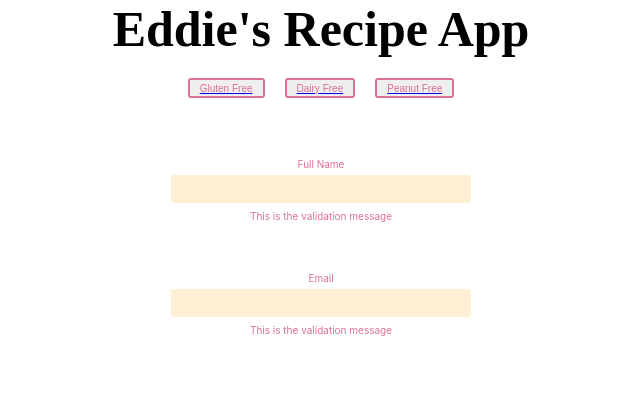
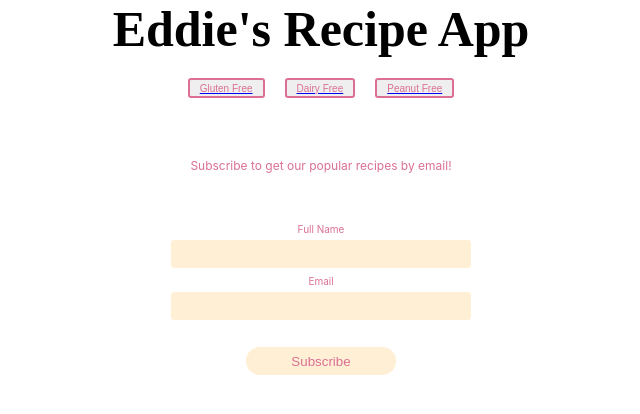
Before and after one commit to JustEddie/recipe-app, a React (Create React App) app: page /subscription in a window 1280 px wide. Shown: the top 414 px of the page, without its empty margins (319-959 px from the left). Built offline with nearby package versions, Linux system fonts and the light colour scheme; a web font is replaced by a local one.

Commit message:
edited subscription form page with new button and styles

```diff
--- a/src/components/Template.jsx
+++ b/src/components/Template.jsx
@@ -187,10 +187,22 @@ const SubscriptionInput = styled.input`
 `;
 
 const Message = styled.label`
-	margin-bottom: 0.5em;
 	color: palevioletred;
     display: block;
+    margin-bottom: 5rem;
+    font-size: 1.2rem;
 `;
+
+export const SubscriptionButton = styled.button`
+  	padding: 0.5em;
+	color: palevioletred;
+	background: papayawhip;
+	border: none;
+	border-radius: 3rem;
+	width: 50%;
+	margin-bottom: 0.5em;
+  margin-top: 2rem;
+`
 
 
 export {
--- a/src/json-server/db.json
+++ b/src/json-server/db.json
@@ -2,8 +2,8 @@
     "users": [
       {
         "id": 1,
-        "first_name": "Sebastian",
-        "last_name": "Eschweiler",
+        "full_name": "Sebastian Eschweiler",
+        "last_name": "",
         "email": "sebastian@codingthesmartway.com"
       },
       {
--- a/src/pages/SubscriptionForm.jsx
+++ b/src/pages/SubscriptionForm.jsx
@@ -1,22 +1,26 @@
-import React from 'react'
-import {FormGroup, Label, SubscriptionInput, Message} from '../components/Template'
+import { Button } from "bootstrap";
+import React from "react";
+import {
+  FormGroup,
+  Label,
+  SubscriptionInput,
+  Message,
+  SubscriptionButton,
+} from "../components/Template";
 
 function SubscriptionForm() {
   return (
     <div>
-    <FormGroup>
-      <Label htmlFor="label">Full Name</Label>
-      <SubscriptionInput id="label" />
-      <Message>This is the validation message</Message>
-    </FormGroup>
-    <FormGroup>
-      <Label>Email</Label>
-      <SubscriptionInput />
-      <Message>This is the validation message</Message>
-
-    </FormGroup>
-  </div>
-  )
+      <FormGroup>
+      <Message>Subscribe to get our popular recipes by email!</Message>
+        <Label >Full Name</Label>
+        <SubscriptionInput />
+        <Label>Email</Label>
+        <SubscriptionInput />
+        <SubscriptionButton>Subscribe</SubscriptionButton>
+      </FormGroup>
+    </div>
+  );
 }
 
-export default SubscriptionForm
+export default SubscriptionForm;
```
